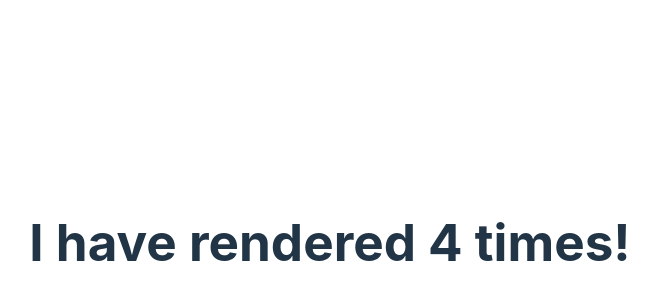
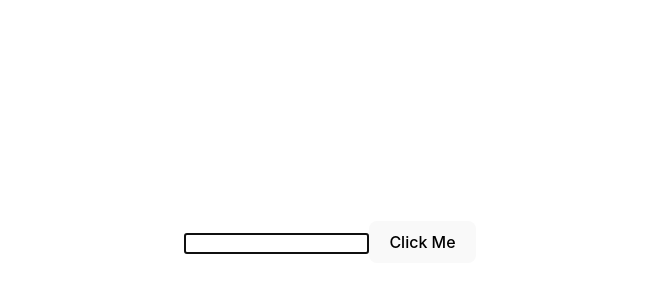
Before and after one commit to MEER-ATHIF-ALI-I/Hooks, a React (Vite) app: page / in a window 1280 px wide. Shown: the part 158-458 px from the top of the page, without its empty margins (310-968 px from the left). Built offline with nearby package versions, Linux system fonts and the light colour scheme.

Commit message:
useRefHookBasics

```diff
--- a/src/main.jsx
+++ b/src/main.jsx
@@ -5,14 +5,16 @@ import App from './App.jsx'
 import Object from  './Object.jsx'
 import PrevState from './PrevState.jsx'
 import WithoutArray from './useState-without.jsx'
+import UseRefBasics from './useRef.jsx'
 
 createRoot(document.getElementById('root')).render(
    <StrictMode>
     {/* <App /> */}
     {/* <Object/>
     <PrevState/> */}
-    <WithoutArray/>
+    {/* <WithoutArray/> */}
+    <UseRefBasics/>
+
    </StrictMode>,
 
 )
-console.log('Render')
--- /dev/null
+++ b/src/useRef.jsx
@@ -0,0 +1,24 @@
+import { useRef,useEffect } from "react";
+import React from 'react';
+
+
+function UseRefBasics(){
+    const inputEle=useRef(null)
+    const buttonClicked=()=>{
+        console.log(inputEle.current)
+        inputEle.current.style.background = "blue"
+
+    }
+
+    useEffect(()=>{
+        inputEle.current.focus()
+    })
+    return (
+        <div>
+         <input type='text' ref={inputEle}/>
+         <button onClick={buttonClicked}>Click Me</button>
+        </div>
+    )
+}
+
+export default UseRefBasics
```
